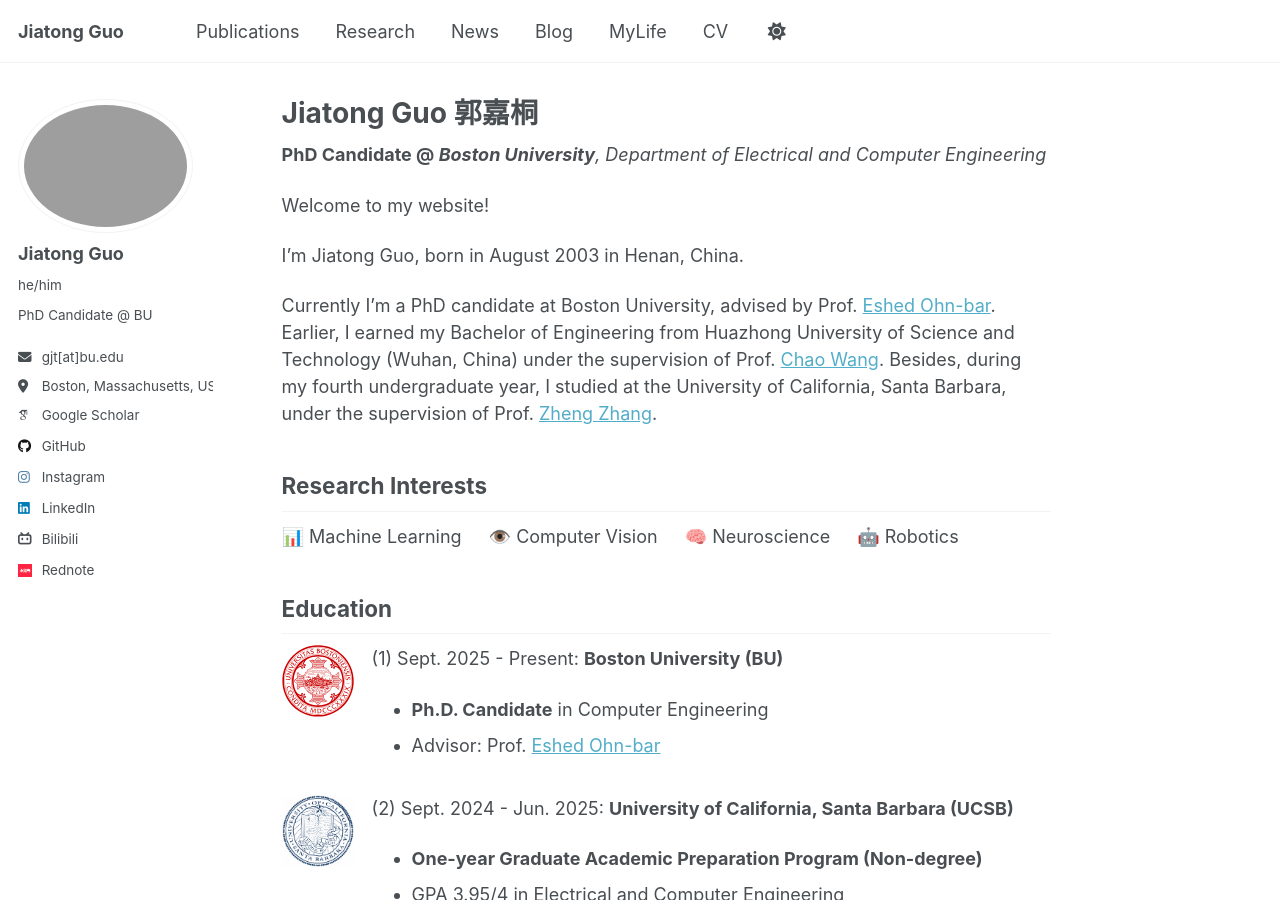
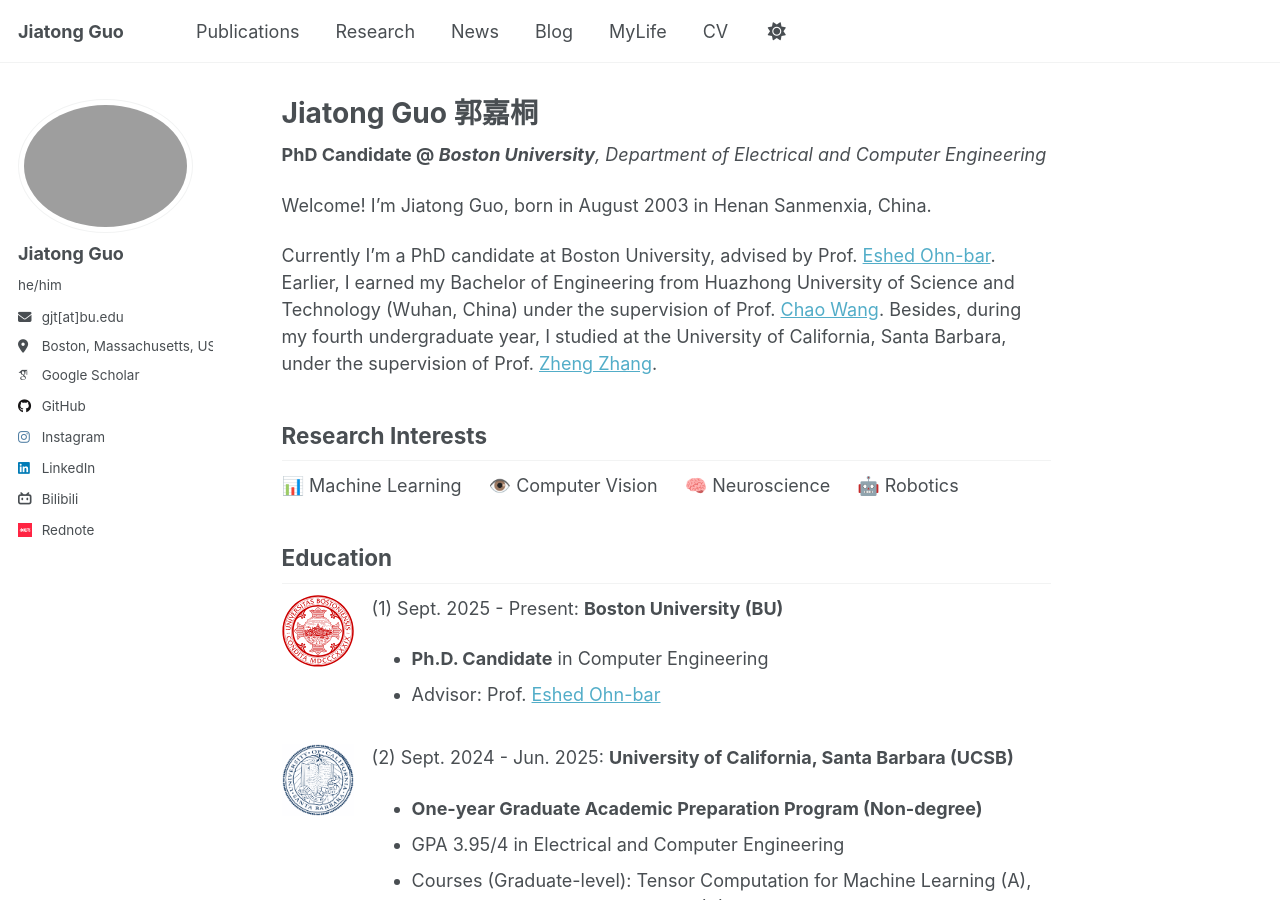
Before and after one commit to guojiatong/guojiatong.github.io, a Jekyll site: the page built from _pages/about.md, in a window 1280 px wide and 900 px high. Built offline with Jekyll 4.4.1, drawn with Linux system fonts in a browser that asks for light colours; some web fonts are replaced.

Commit message:
Remove sidebar bio and update homepage welcome

```diff
--- a/_config.yml
+++ b/_config.yml
@@ -25,7 +25,7 @@ author:
   avatar           : "Selfie_NYC_round.png"
   name             : "Jiatong Guo"
   pronouns         : "he/him"
-  bio              : "PhD Candidate @ BU"
+  bio              :
   location         : "Boston, Massachusetts, USA"
   employer         :
   uri              : # URL
--- a/_pages/about.md
+++ b/_pages/about.md
@@ -9,9 +9,7 @@ redirect_from:
 
 **PhD Candidate @&#x20;**_**Boston University**, Department of Electrical and Computer Engineering_
 
-Welcome to my website!
-
-I’m Jiatong Guo, born in August 2003 in Henan, China.
+Welcome! I’m Jiatong Guo, born in August 2003 in Henan Sanmenxia, China.
 
 Currently I’m a PhD candidate at Boston University, advised by Prof. [Eshed Ohn-bar](https://scholar.google.com/citations?hl=en&user=p9zVBV4AAAAJ&view_op=list_works&sortby=pubdate). Earlier, I earned my Bachelor of Engineering from Huazhong University of Science and Technology (Wuhan, China) under the supervision of Prof. [Chao Wang](https://ieeexplore.ieee.org/author/37088353491). Besides, during my fourth undergraduate year, I studied at the University of California, Santa Barbara, under the supervision of Prof. [Zheng Zhang](https://scholar.google.com/citations?hl=en&user=qeahx5QAAAAJ&view_op=list_works&sortby=pubdate).
 
```
